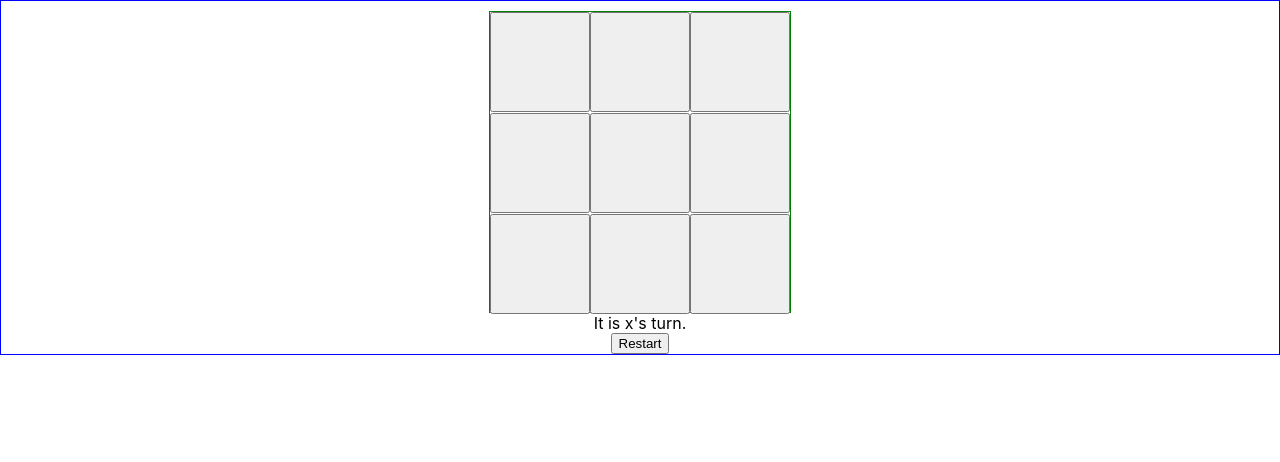
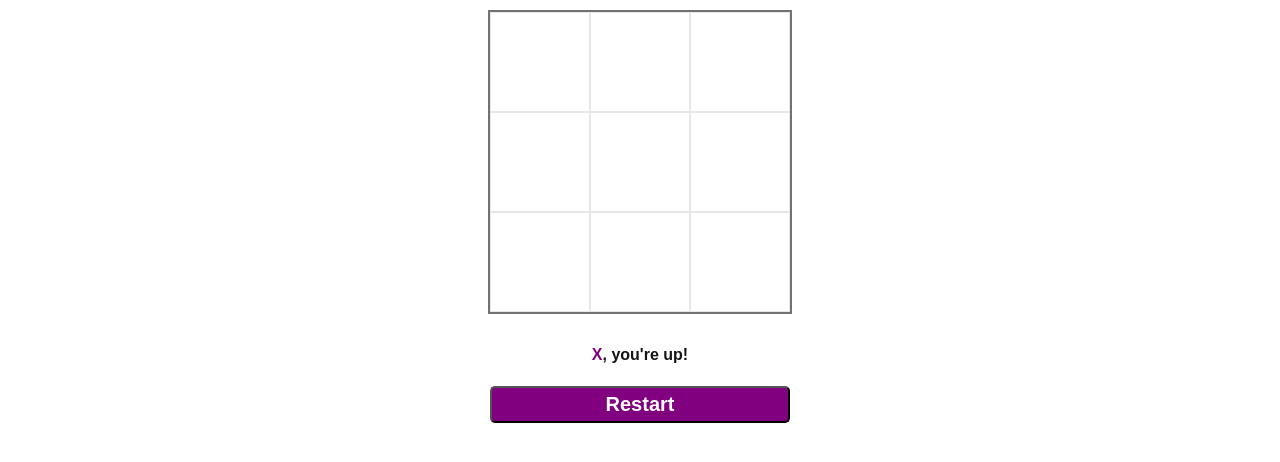
Before and after one commit to ninjaofawesome/tic-react-toe, a React (Create React App) app: page / in a window 1280 px wide. Shown: the top 462 px of the page. Built offline with nearby package versions, Linux system fonts and the light colour scheme.

Commit message:
[FEATURE] most major style components done

```diff
--- a/src/components/Table/Table.tsx
+++ b/src/components/Table/Table.tsx
@@ -5,7 +5,15 @@ import TableBlock from '../TableBlock/TableBlock';
 import {
 	TableWrapper,
 	GameBoard,
+	GameStatusWrapper,
+	GameStatus,
+	ResetButton,
 } from './TableStyles';
+
+import {
+	StyledO,
+	StyledX,
+} from '../../utils/constants';
 
 // utils
 import {
@@ -56,10 +64,10 @@ class Table extends Component<{}, TableState>  {
 	    }
 
 	    // Mark the box either as 'x' or 'o'
-	    boxes[index] = this.state.xPlayer ? 'x' : 'o'
+	    boxes[index] = this.state.xPlayer ? 'X' : 'O'
 
 	    // Add move to game history
-	    history.push(this.state.xPlayer ? 'x' : 'o')
+	    history.push(this.state.xPlayer ? 'X' : 'O')
 
 		// Update component state with new data
 		this.setState({
@@ -70,21 +78,24 @@ class Table extends Component<{}, TableState>  {
 	}
 
 	gameStatus() {
-		// Get winner (if there is any)
-		const winner = findWinner(this.state.boxes)
-
-		// Are all boxes checked?
-		const isFilled = allBoxesClicked(this.state.boxes)
+		const winner = findWinner(this.state.boxes);
 
 	    if (winner) {
-	        // If winner exists, create status message
-	        return `The winner is: ${winner}!`
-	    } else if(!winner && isFilled) {
-	        // If game is drawn, create status message
-	        return 'Game drawn!'
+	        return (
+	        	<GameStatus>{`The winner is: ${winner}!`}</GameStatus>
+	        )
+	    } else if(!winner && allBoxesClicked(this.state.boxes)) {
+	        return (
+	        	<GameStatus>{'Game drawn!'}</GameStatus>
+	        )
 	    } else {
-	        // If there is no winner and game is not drawn, ask the next player to make a move
-	        return `It is ${(this.state.xPlayer ? 'x' : 'o')}'s turn.`
+	        return (
+	        	<GameStatus>
+	        	{this.state.xPlayer ?
+        			<span><StyledX>X</StyledX>, you're up!</span> :
+        			<span><StyledO>O</StyledO>, you're up!</span>}
+	        	</GameStatus>
+	        )
 	    }
 	}
 
@@ -137,10 +148,12 @@ class Table extends Component<{}, TableState>  {
 	    	           value={this.state.boxes[8]}
 	    	         />
 		    	</GameBoard>
-		 		{this.gameStatus()}
-		 		<button onClick={() => this.restartGame()}>
+		    	<GameStatusWrapper>
+		 			{this.gameStatus()}
+		 		</GameStatusWrapper>
+		 		<ResetButton onClick={() => this.restartGame()}>
 		 			Restart
-		 		</button>
+		 		</ResetButton>
 		    </TableWrapper>
 		)
 	}
--- a/src/components/Table/TableStyles.ts
+++ b/src/components/Table/TableStyles.ts
@@ -1,17 +1,39 @@
 import styled from "styled-components";
-import { sizes } from '../../utils/constants';
+import { sizes, colors } from '../../utils/constants';
 
 export const TableWrapper = styled.div`
 	display: flex;
 	justify-content: center;
 	align-items: center;
 	flex-direction: column;
-	border: 1px solid blue;
 `;
 
 export const GameBoard = styled.div`
 	width: 300px;
 	height: 300px;
+	margin: ${sizes.medium} 0;
+	border: 2px solid ${colors.darkGray};
+	background-color: ${colors.white};
+`;
+
+export const GameStatusWrapper = styled.div`
+	width: 100%;
+	height: auto;
+	margin: ${sizes.large} 0 ${sizes.medium} 0;
+`;
+
+export const GameStatus = styled.span`
+	font-weight: 700;
+`;
+
+
+export const ResetButton = styled.button`
+	font-size: ${sizes.large};
+	font-weight: 700;
+	width: 300px;
 	margin-top: ${sizes.medium};
-	border: 1px solid green;
+	background-color: ${colors.purple};
+	color: ${colors.white};
+	border-radius: ${sizes.small}
+	padding: ${sizes.small} 0;
 `;
--- a/src/components/TableBlock/TableBlock.tsx
+++ b/src/components/TableBlock/TableBlock.tsx
@@ -1,7 +1,15 @@
 import React, { FunctionComponent } from 'react';
 
 //components
-import { StyledTableBlock } from './TableBlockStyles';
+import {
+	StyledTableBlock,
+	BlockPlaceholder,
+} from './TableBlockStyles';
+
+import {
+	StyledO,
+	StyledX,
+} from '../../utils/constants';
 
 interface TableBlockProps {
 	value: any;
@@ -9,7 +17,7 @@ interface TableBlockProps {
 }
 
 const TableBlock: FunctionComponent<TableBlockProps> = ({ value, changeState}) => (
-    <StyledTableBlock onClick={changeState}>{value}</StyledTableBlock>
+    <StyledTableBlock onClick={changeState}>{value === null ? <BlockPlaceholder /> : value === 'X' ? <StyledX>{value}</StyledX> : <StyledO>{value}</StyledO>}</StyledTableBlock>
 );
 
 export default TableBlock;
--- a/src/components/TableBlock/TableBlockStyles.ts
+++ b/src/components/TableBlock/TableBlockStyles.ts
@@ -1,7 +1,29 @@
 import styled from "styled-components";
+import { colors } from '../../utils/constants';
 
 export const StyledTableBlock = styled.button`
 	display: inline-block;
 	width: 100px;
 	height: 100px;
+	border: 1px solid ${colors.borderGray};
+	background-color: ${colors.white};
+	color: ${colors.black};
+	font-size: 50px;
+	line-height: 100px;
+	font-family: "Arial Black", "Arial Bold", Gadget, sans-serif;
 `;
+
+export const BlockPlaceholder = styled.span`
+	height: 50px;
+	width: 50px;
+	background: transparent;
+	display: inline-block;
+`;
+
+export const StyledX = styled.span`
+	color: ${colors.purple};
+`;
+
+export const StyledO = styled.span`
+	color: ${colors.green};
+`;
--- a/src/index.css
+++ b/src/index.css
@@ -1,13 +1,11 @@
 body {
   margin: 0;
-  font-family: -apple-system, BlinkMacSystemFont, 'Segoe UI', 'Roboto', 'Oxygen',
-    'Ubuntu', 'Cantarell', 'Fira Sans', 'Droid Sans', 'Helvetica Neue',
-    sans-serif;
+  font-family: Arial, "Helvetica Neue", Helvetica, sans-serif;
+  font-size: 16px;
+  font-weight: 400px;
+  line-height: 22px;
+  color: #141414;
+  background-color: #FFFFFF;
   -webkit-font-smoothing: antialiased;
   -moz-osx-font-smoothing: grayscale;
 }
-
-code {
-  font-family: source-code-pro, Menlo, Monaco, Consolas, 'Courier New',
-    monospace;
-}
--- a/src/pages/App/App.css
+++ /dev/null
@@ -1,38 +0,0 @@
-.App {
-  text-align: center;
-}
-
-.App-logo {
-  height: 40vmin;
-  pointer-events: none;
-}
-
-@media (prefers-reduced-motion: no-preference) {
-  .App-logo {
-    animation: App-logo-spin infinite 20s linear;
-  }
-}
-
-.App-header {
-  background-color: #282c34;
-  min-height: 100vh;
-  display: flex;
-  flex-direction: column;
-  align-items: center;
-  justify-content: center;
-  font-size: calc(10px + 2vmin);
-  color: white;
-}
-
-.App-link {
-  color: #61dafb;
-}
-
-@keyframes App-logo-spin {
-  from {
-    transform: rotate(0deg);
-  }
-  to {
-    transform: rotate(360deg);
-  }
-}
--- a/src/pages/App/App.tsx
+++ b/src/pages/App/App.tsx
@@ -2,14 +2,13 @@ import React from 'react';
 
 // components
 import Table from '../../components/Table/Table';
-
-import './App.css';
+import { AppWrapper } from './AppStyles';
 
 const App: React.FC = () => {
   return (
-    <div className="App">
+    <AppWrapper>
       <Table />
-    </div>
+    </AppWrapper>
   );
 }
 
--- /dev/null
+++ b/src/pages/App/AppStyles.ts
@@ -0,0 +1,5 @@
+import styled from "styled-components";
+
+export const AppWrapper = styled.div`
+	text-align: center;
+`;
--- a/src/utils/constants.ts
+++ b/src/utils/constants.ts
@@ -1,3 +1,5 @@
+import styled from "styled-components";
+
 // non-styling
 export const initialBoardState: any[] = [null, null, null, null, null, null, null, null, null];
 
@@ -8,3 +10,23 @@ export const sizes = {
 	large: '20px',
 	xlarge: '40px',
 };
+
+export const colors = {
+	white: '#ffffff',
+	black: '#141414',
+	borderGray: '#e7e7e7',
+	lightGray: '#d0d0d0',
+	mediumGray: '#a1a1a1',
+	darkGray: '#727272',
+	purple: '#800080',
+	green: '#009874',
+};
+
+
+export const StyledX = styled.span`
+	color: ${colors.purple};
+`;
+
+export const StyledO = styled.span`
+	color: ${colors.green};
+`;
--- a/tsconfig.json
+++ b/tsconfig.json
@@ -26,5 +26,4 @@
   "exclude": [
       "node_modules"
   ],
-  "types": ["react", "jest"],
 }
```
